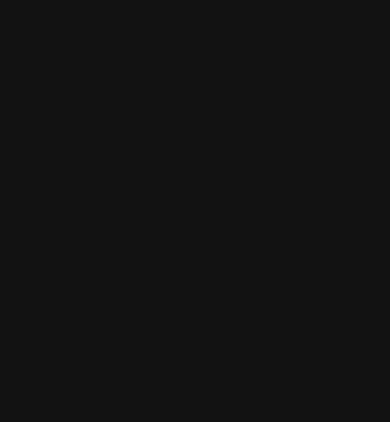
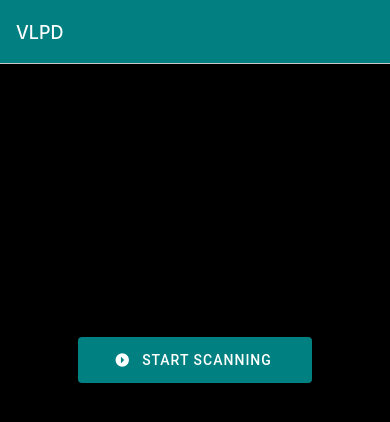
Before and after one commit to 123MayankSharma/vlpd_frontend, a React Native app: screen /Home in a window 390 px wide. Shown: the top 422 px of the page. Built offline with nearby package versions, Linux system fonts and the light colour scheme.

Commit message:
Home Page basic setup done

```diff
--- a/App.js
+++ b/App.js
@@ -1,14 +1,40 @@
-import { StatusBar } from 'expo-status-bar';
 import { StyleSheet, Text, View } from 'react-native';
+import { NavigationContainer } from '@react-navigation/native';
+import { createNativeStackNavigator } from '@react-navigation/native-stack';
+import Home from './screens/Home'
+import Info from './screens/Info'
+import Constants from "expo-constants";
+function App() {
 
-export default function App() {
+  const Stack = createNativeStackNavigator();
   return (
-    <View style={styles.container}>
-      <StatusBar style="auto" />
-      <Text style={{ color: "red" }}></Text>
-    </View>
+
+    <Stack.Navigator>
+      <Stack.Screen name="Home" component={Home} options={{ title: "VLPD" }} />
+      {/* <Stack.Screen name="Info" component={Info} options={{ title: "Owner Info" }} /> */}
+    </Stack.Navigator>
+  )
+}
+const containerTheme = {
+  dark: true,
+  colors: {
+    primary: "rgb(255, 45, 85)",
+    background: "rgb(0, 0, 0)",
+    card: "rgb(2, 127, 128)",
+    text: "rgb(252, 254, 255)",
+    border: "rgb(199, 199, 204)",
+    notification: "rgb(255, 69, 58)",
+  },
+};
+
+export default () => {
+  return (
+    <NavigationContainer theme={containerTheme}>
+      <App />
+    </NavigationContainer>
   );
-}
+};
+
 
 const styles = StyleSheet.create({
   container: {
@@ -16,5 +42,6 @@
     backgroundColor: '#121212',
     alignItems: 'center',
     justifyContent: 'center',
+    marginTop: Constants.statusBarHeight,
   },
 });
--- /dev/null
+++ b/screens/Home.js
@@ -0,0 +1,40 @@
+import { Text, View, StyleSheet } from 'react-native'
+import { Button } from 'react-native-paper'
+
+
+import React from 'react'
+
+const Home = ({ navigation }) => {
+  return (
+    <>
+      <View style={styles.container}>
+        <Button
+          icon="arrow-right-drop-circle"
+          theme={{ colors: { primary: "teal" } }}
+          mode="contained"
+          onPress={() => navigation.navigate('Info')}
+          style={styles.buttonStyle}
+        >
+          Start Scanning
+
+        </Button>
+      </View>
+    </>
+  )
+}
+
+const styles = StyleSheet.create({
+  container: {
+    color: "white"
+  },
+  buttonStyle: {
+    marginTop: "70%",
+    marginLeft: "20%",
+    width: '60%',
+    height: "15%",
+    justifyContent: "center",
+    alignItems: "center"
+  }
+})
+
+export default Home
--- /dev/null
+++ b/screens/Info.js
@@ -0,0 +1,11 @@
+import { Text, View, StyleSheet } from 'react-native'
+
+const Info = () => {
+  return (
+    <View>
+      This is the info page!
+    </View>
+  )
+}
+
+export default Info
```
Also changed, not shown: package.json (+6 -1 lines), 2 other files (tests, documents, lock files or other folders).
